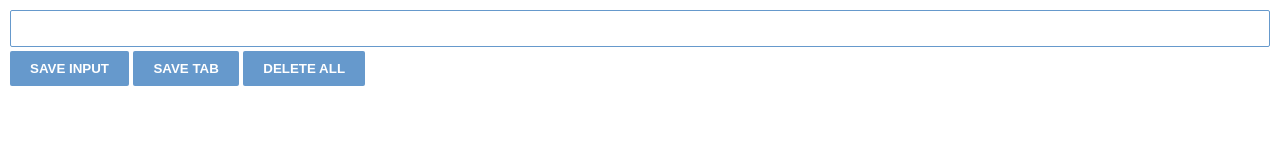
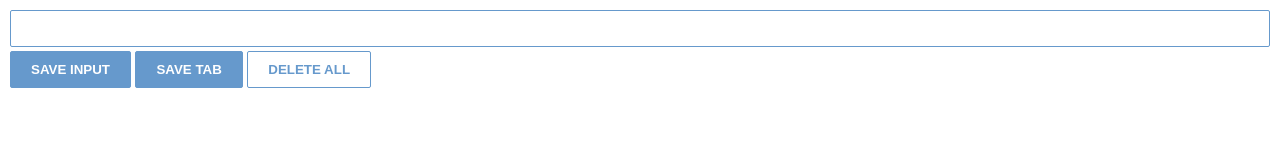
Before and after one commit to juliaklzs/javascript-freeCodeCamp, a browser extension: page project3/index.html in a window 1280 px wide. Drawn offline with Linux system fonts and the light colour scheme.

Commit message:
css do delete-btn

```diff
--- a/project3/index.css
+++ b/project3/index.css
@@ -18,9 +18,14 @@ button {
     background: #6699CC;
     color: white;
     padding: 10px 20px;
-    border: none;
+    border: 1px solid #6699CC;
     font-weight: bold;
     border-radius: 2px;
+}
+
+#delete-btn {
+    background: #FFFFFF;
+    color: #6699CC;
 }
 
 ul {
```
